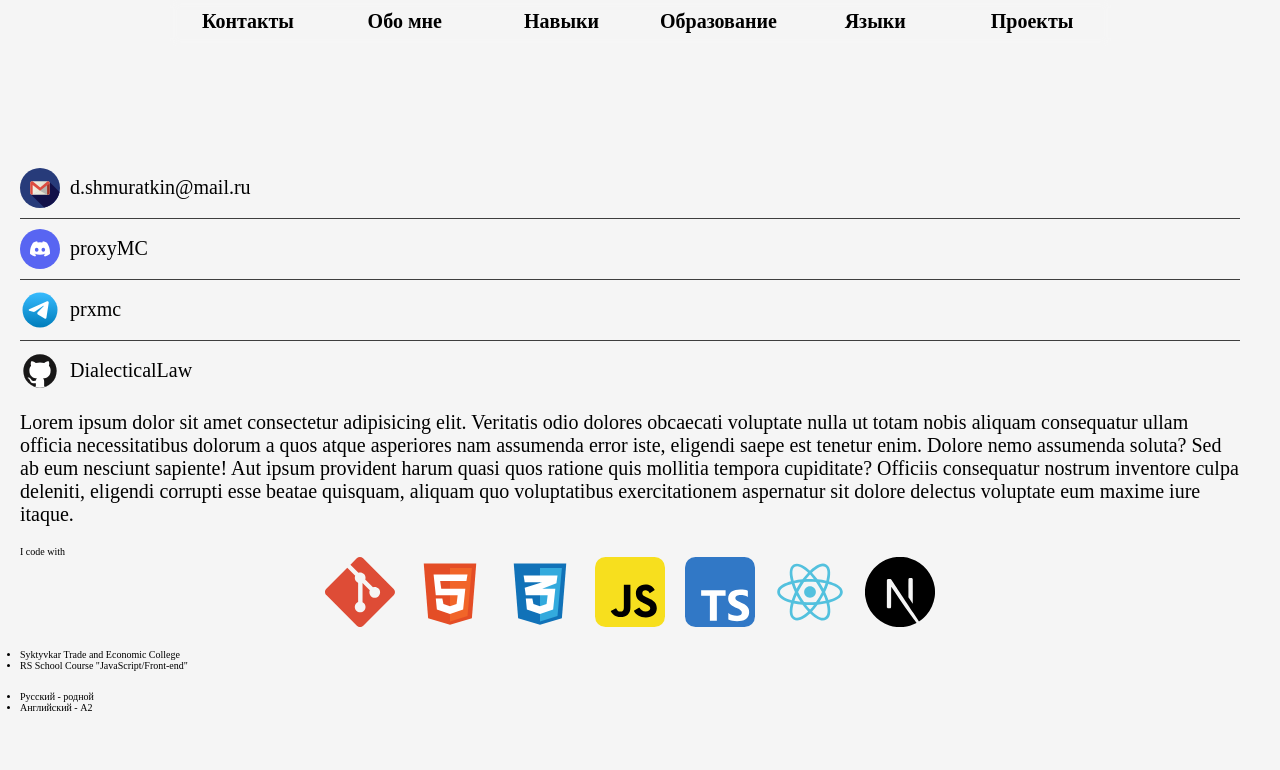
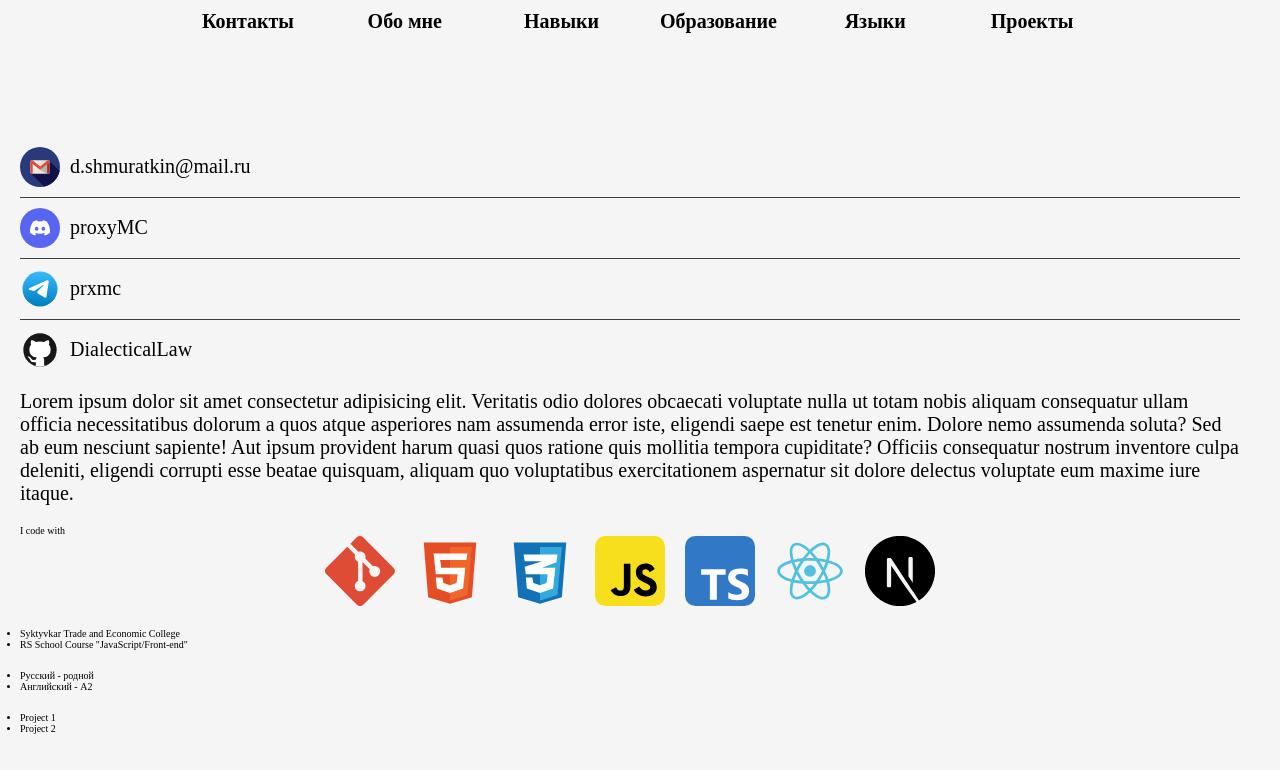
Before and after one commit to DialecticalLaw/cv, a Next.js app: page / in a window 1280 px wide. Shown: the top 770 px of the page. Built offline with nearby package versions, Linux system fonts and the light colour scheme; a web font is replaced by a local one.

Commit message:
feat: add projects section

```diff
--- a/src/app/page.tsx
+++ b/src/app/page.tsx
@@ -4,6 +4,7 @@ import { Summary } from '@/components/Summary/Summary';
 import { Skills } from '@/components/Skills/Skills';
 import { Education } from '@/components/Education/Education';
 import { Languages } from '@/components/Languages/Languages';
+import { Projects } from '@/components/Projects/Projects';
 
 export default function Home() {
   return (
@@ -13,6 +14,7 @@ export default function Home() {
       <Skills />
       <Education />
       <Languages />
+      <Projects />
     </main>
   );
 }
--- /dev/null
+++ b/src/components/Projects/Projects.tsx
@@ -0,0 +1,12 @@
+import styles from './Projects.module.css';
+
+export function Projects() {
+  return (
+    <section>
+      <ul>
+        <li className={styles.item}>Project 1</li>
+        <li className={styles.item}>Project 2</li>
+      </ul>
+    </section>
+  );
+}
```
Also changed, not shown: src/components/Projects/Projects.module.css (added).
